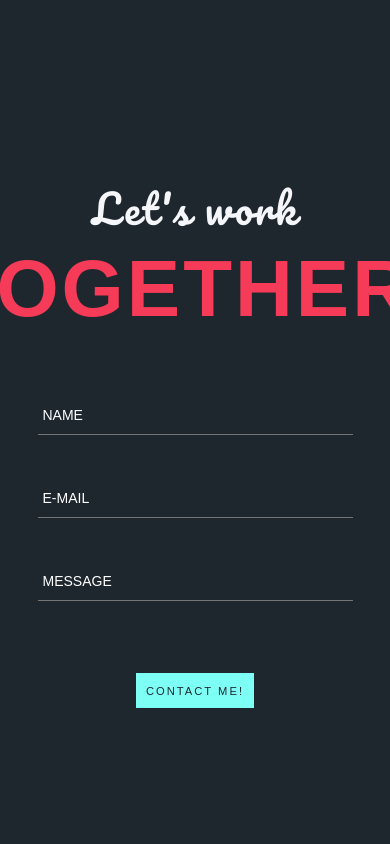
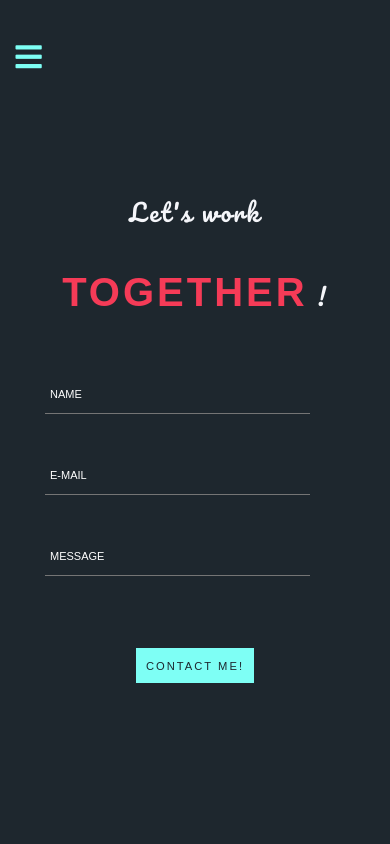
Before and after one commit to d-milisits/portfolio, a PHP site: page /mail.html in a window 390 px wide. Run offline with PHP 8.4, Linux system fonts and the light colour scheme; some libraries are stand-ins or nearby versions.

Commit message:
beginning of mail mobile view

```diff
--- a/css/mail.css
+++ b/css/mail.css
@@ -163,3 +163,58 @@ input:focus ~ .highlight {
   letter-spacing: 1.25px;
   color: #f53b57;
 }
+/* MOBILE STYLING */
+@media (max-width: 1300px) {
+  .work-together {
+    padding: 6.5% 0;
+  }
+  .cursive {
+    font-size: 2rem;
+  }
+  .red {
+    font-size: 4.5rem;
+  }
+  input {
+    font-size:15px;
+    width:300px;
+  }
+  label {
+    font-size:13px;
+  }
+}
+@media (max-width: 1100px) {
+  .work-together {
+    padding: 6.5% 0;
+  }
+  .cursive {
+    font-size: 1.75rem;
+  }
+  .red {
+    font-size: 4rem;
+  }
+  input {
+    font-size:15px;
+    width:275px;
+  }
+  label {
+    font-size:13px;
+  }
+}
+@media (max-width: 550px) {
+  .work-together {
+    padding: 6.5% 0;
+  }
+  .cursive {
+    font-size: 1.5rem;
+  }
+  .red {
+    font-size: 2.5rem;
+  }
+  input {
+    font-size:13px;
+    width:250px;
+  }
+  label {
+    font-size:11px;
+  }
+}
--- a/mail.html
+++ b/mail.html
@@ -9,6 +9,7 @@
     <link rel="stylesheet" href="https://cdnjs.cloudflare.com/ajax/libs/animate.css/4.0.0/animate.min.css"/>
     <link rel="stylesheet" href="css/all.min.css"/>
     <link rel="stylesheet" href="css/fontawesome.min.css"/>
+    <meta name="viewport" content="width=device-width, initial-scale=1.0, maximum-scale=1.0, user-scalable=no" />
     <link href="https://fonts.googleapis.com/css2?family=Pacifico&display=swap" rel="stylesheet">
     <script src="https://cdn.jsdelivr.net/npm/jquery@3.2.1/dist/jquery.min.js"></script>
     <script src="app.js"></script>
@@ -20,6 +21,7 @@
       <a href="https://www.linkedin.com/in/daniel-milisits/" target="_blank"><i class="fab fa-linkedin"></i></a>
       <i class="fa fa-code" aria-hidden="true" onclick="flyRight('myWork.html')"></i>
     </div>
+    <i class="hamburger fa fa-bars" aria-hidden="true"></i>
     <div id="success-message" class="success-message">
       <h1><span class="red">Thanks for your interest!</span><br><span class="thin">Enter your details below.</span></h1>
     </div>
--- a/portfolio.html
+++ b/portfolio.html
@@ -28,7 +28,7 @@
           <h3 class="langs">Front-end / Python Dominant Backend Development</h3>
           <div class="tooltip-box animate__animated animate__bounceInUp">
             <button onclick="blurAndPrompt('home')">Learn About Me</button>
-            <span tooltip="This website was coded using HTML, CSS & JavaScript! Feel free to review the code on my GitHub :)" flow="right"><i class="fa fa-info-circle" aria-hidden="true"></i></span>
+            <span tooltip="This website was developed using purely HTML, CSS & JavaScript! Feel free to review the code on my GitHub :)" flow="right"><i class="fa fa-info-circle" aria-hidden="true"></i></span>
           </div>
         </div>
         <div id="image" class="image">
```
